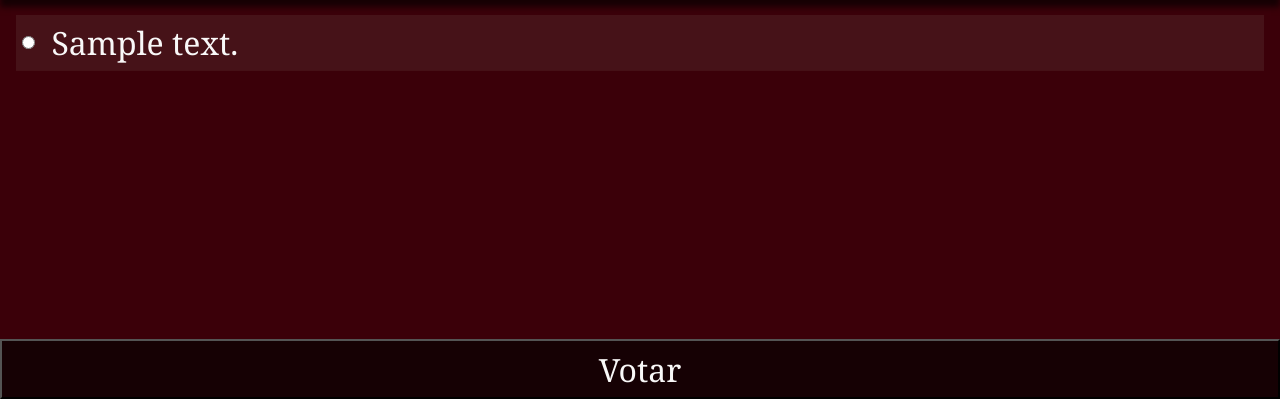
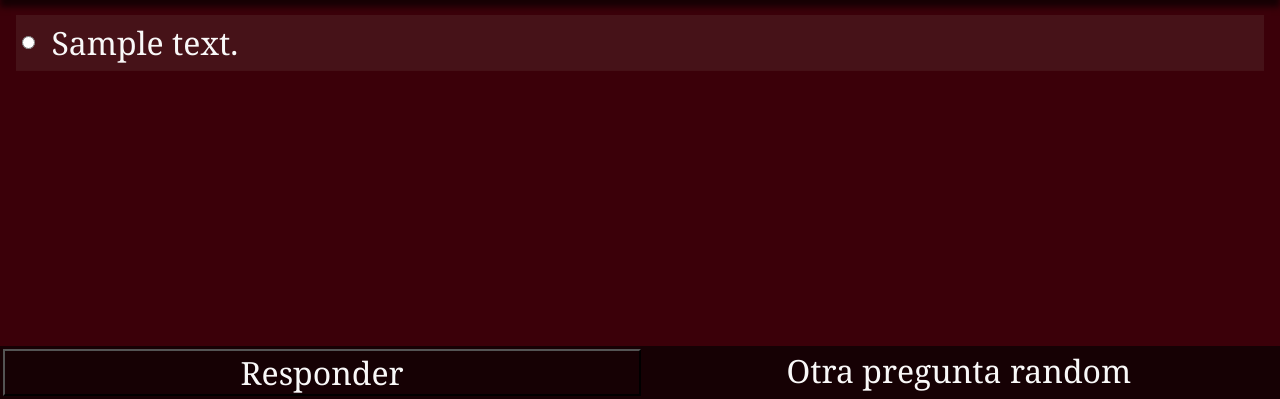
Before and after one commit to luucamay/existenciality, a Django app: template polls/templates/polls/index.html in a window 1280 px wide. Shown: the part 401-800 px from the top of the page. Run offline with Django 3.2, Linux system fonts and the light colour scheme; the template is opened without the code that fills it: most values are stand-ins (such as "Sample title", 1, 10 or a date in 2020); some web fonts are replaced.

Commit message:
feat: Add footer to select another question

```diff
--- a/polls/static/polls/style.css
+++ b/polls/static/polls/style.css
@@ -109,7 +109,15 @@ button:hover, a:hover, a:active {
 
 /* Set up footer at bottom https://www.freecodecamp.org/news/how-to-keep-your-footer-where-it-belongs-59c6aa05c59c/ */
 .button {
+  text-align: center;
+  color: var(--whiter-color);
+  background-color: var(--darker-color);
   font-size: 2rem;
+  width: 100%;
+}
+
+.footer {
+  display: flex;
   background-color: var(--darker-color);
   color: var(--whiter-color);
   width: 100%;
--- a/polls/templates/polls/index.html
+++ b/polls/templates/polls/index.html
@@ -13,10 +13,10 @@
   </head>
   <body>
     <header>
-    <h1>Existenciality</h1>
-    <p>
-      <em>Preguntas</em> que no me dejan <em>dormir</em> por las noches 😨
-    </p>
+      <h1>Existenciality</h1>
+      <p>
+        <em>Preguntas</em> que no me dejan <em>dormir</em> por las noches 😨
+      </p>
     </header>
     <h2>{{ question.question_text }}</h2>
 
@@ -38,7 +38,10 @@
         >
         {% endfor %}
       </div>
-      <button type="submit" class="button"> Votar </button>
+      <div class="footer">
+        <button type="submit" class="button">Responder</button>
+        <a href="{% url 'polls:index'  %}" class="button">Otra pregunta random</a>
+      </div>
     </form>
   </body>
 </html>
```
Also changed, not shown: db.sqlite3.
